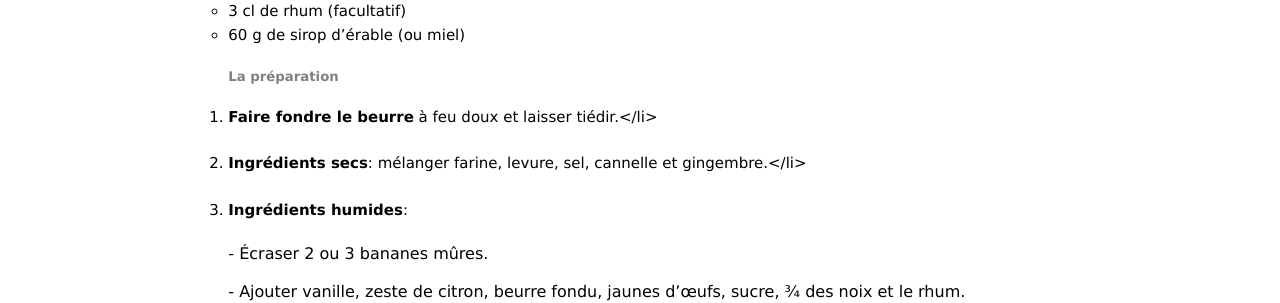
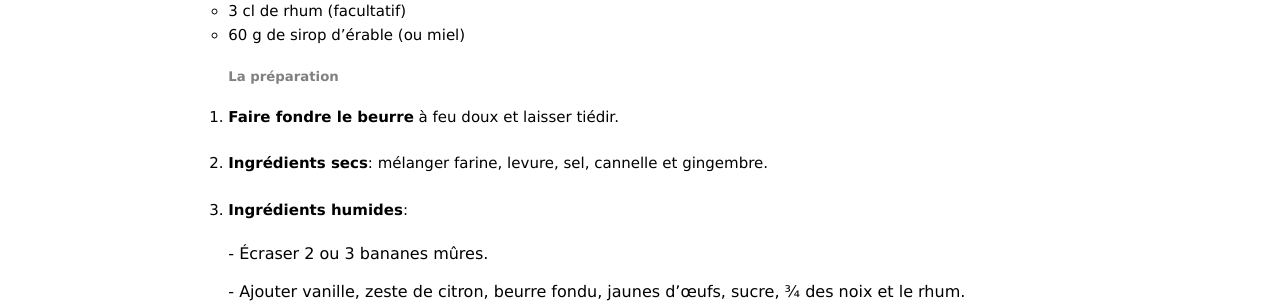
Before and after one commit to DenAff/heol, a Jekyll site: the page built from _posts/recettes/desserts/2020-01-01-banana-bread.md, in a window 1280 px wide. Shown: the part 746-1049 px from the top of the page. Built offline with Jekyll 4.4.1, drawn with Linux system fonts in a browser that asks for light colours.

Commit message:
Update 2020-01-01-banana-bread.md

```diff
--- a/_posts/recettes/desserts/2020-01-01-banana-bread.md
+++ b/_posts/recettes/desserts/2020-01-01-banana-bread.md
@@ -33,8 +33,8 @@ categories: desserts
 
 <section id="categories" markdown="1">
 
-- **Faire fondre le beurre** à feu doux et laisser tiédir.</li><br><br>
-- **Ingrédients secs**: mélanger farine, levure, sel, cannelle et gingembre.</li><br><br>
+- **Faire fondre le beurre** à feu doux et laisser tiédir.<br><br>
+- **Ingrédients secs**: mélanger farine, levure, sel, cannelle et gingembre.<br><br>
 - **Ingrédients humides**:<br><br>
 
 <ul>
@@ -54,7 +54,6 @@ categories: desserts
 
 - **Cuisson**: 30-40 min à 165°C (chaleur tournante). Vérifier avec la lame d’un couteau.<br><br>
 - **Finition**: à la sortie du four, badigeonner de sirop d’érable et laisser tiédir avant de démouler.
-<ul>
 
 </section>
 
```
